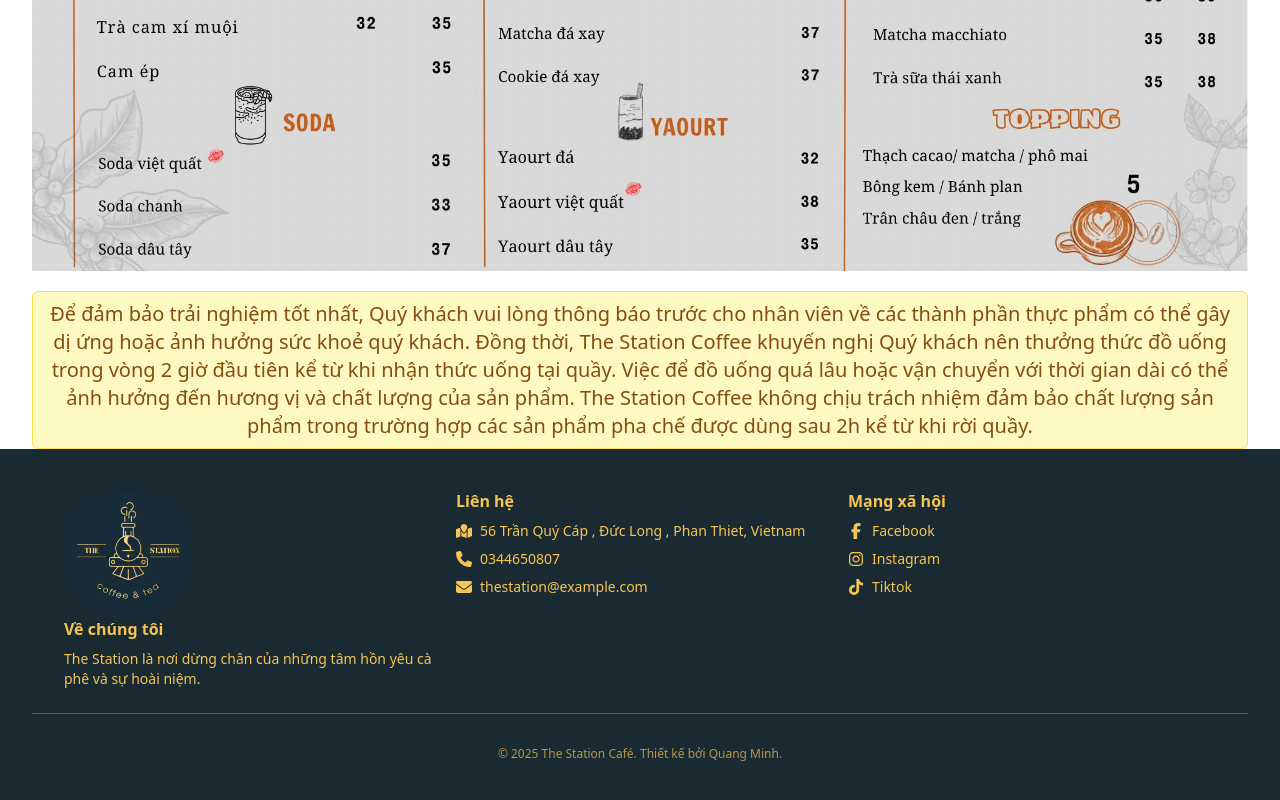
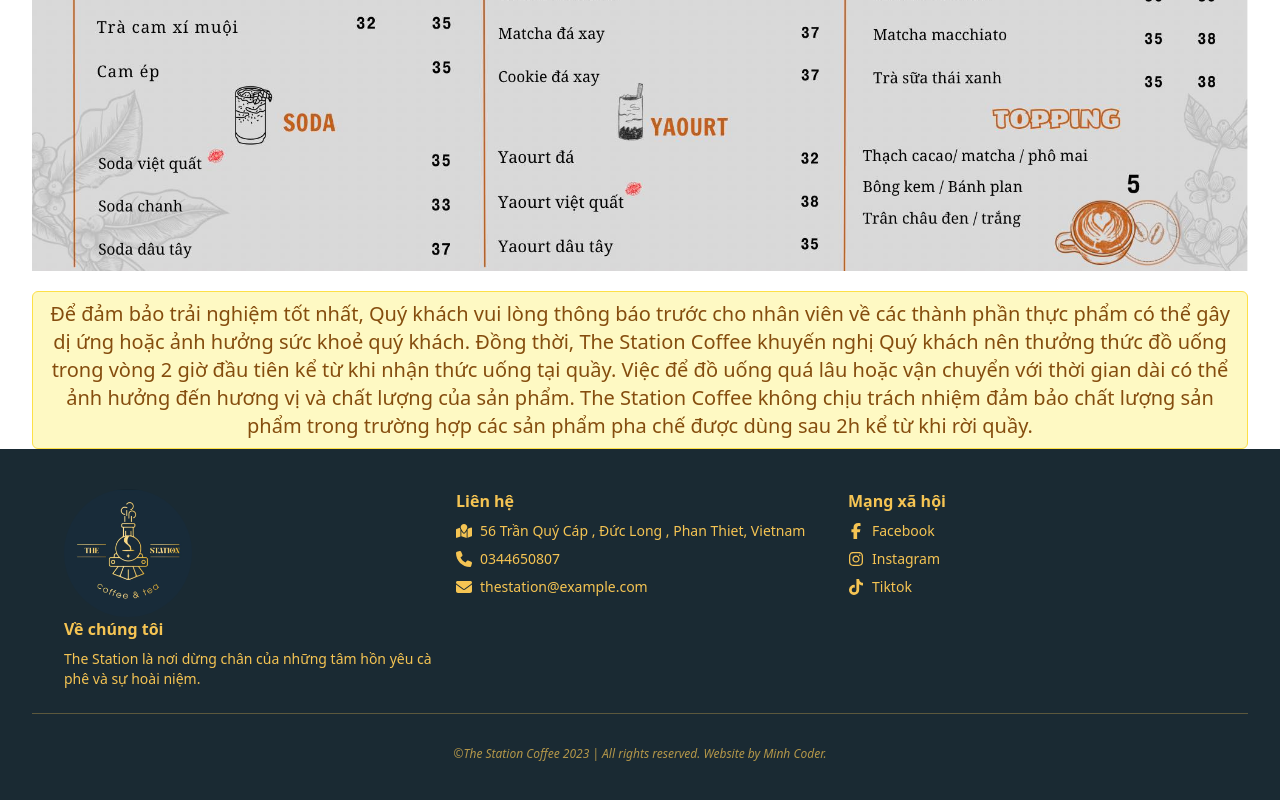
Before and after one commit to QuangMinh03042005/the-station-coffee-frontend, a React (Vite) app: page /menu in a window 1280 px wide. Shown: the part 704-1504 px from the top of the page. Built offline with nearby package versions, Linux system fonts and the light colour scheme.

Commit message:
update: update footer

```diff
--- a/src/components/Footer.jsx
+++ b/src/components/Footer.jsx
@@ -86,8 +86,8 @@ function Footer() {
       <hr className="my-6 border-t border-[#f5c453]/30" />
 
       {/* Copyright */}
-      <div className="mt-8 text-center text-xs text-[#f5c453]/70">
-        &copy; 2025 The Station Café. Thiết kế bởi Quang Minh.
+      <div className="mt-8 text-center text-xs italic text-[#f5c453]/70">
+        &copy;The Station Coffee 2023 | All rights reserved. Website by Minh Coder.
       </div>
     </footer>
   );
```
